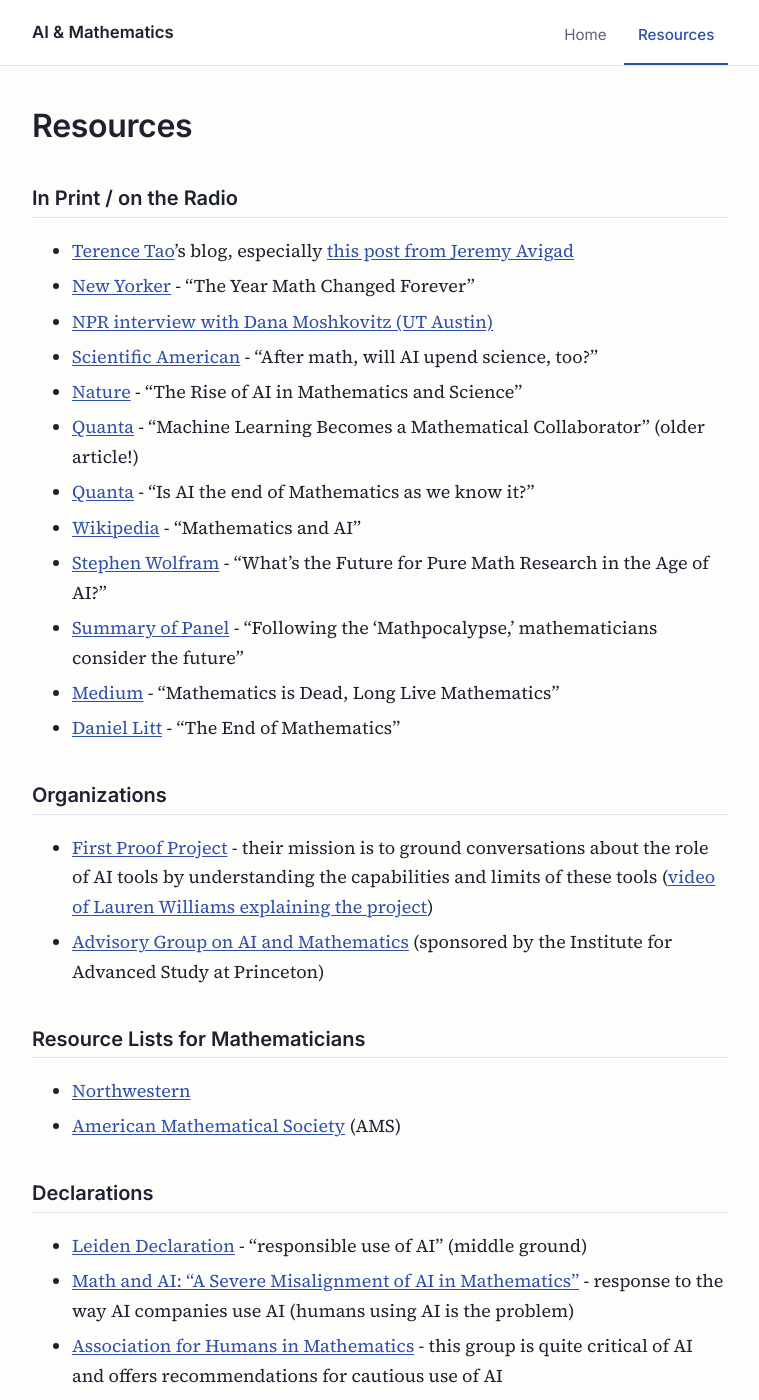
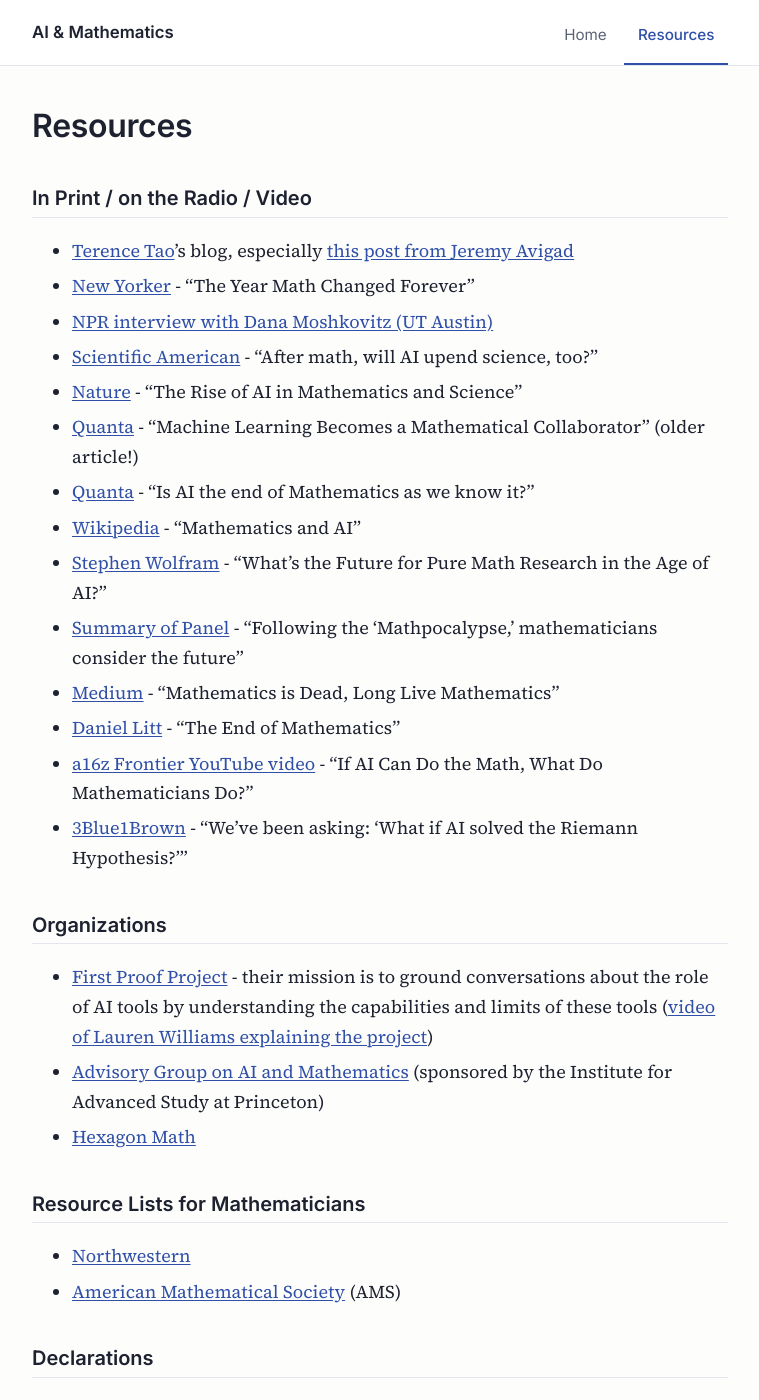
Before and after one commit to galen-dorp/resources, a Jekyll site: the page built from resources.md, in a window 1280 px wide and 1400 px high. Shown: the whole window, without its empty margins (260-1019 px from the left). Built offline with Jekyll 4.4.1, drawn with Linux system fonts in a browser that asks for light colours.

Commit message:
more resources

```diff
--- a/resources.md
+++ b/resources.md
@@ -6,7 +6,7 @@ permalink: /resources/
 
 # Resources
 
-## In Print / on the Radio
+## In Print / on the Radio / Video
 
 * [Terence Tao](https://terrytao.wordpress.com/)’s blog, especially [this post from Jeremy Avigad](https://terrytao.wordpress.com/2026/10/05/the-future-of-mathematics/)
 * [New Yorker](https://www.newyorker.com/magazine/2026/11/09/the-year-math-changed-forever) - “The Year Math Changed Forever”
@@ -20,11 +20,14 @@ permalink: /resources/
 * [Summary of Panel](https://news.mit.edu/2026/following-mathocalypse-mathematicians-consider-future-1120) - “Following the ‘Mathpocalypse,’ mathematicians consider the future”
 * [Medium](https://medium.com/@prescod/mathematics-is-dead-long-live-mathematics-99ab97687ba8) - “Mathematics is Dead, Long Live Mathematics”
 * [Daniel Litt](https://www.daniellitt.com/blog/2026/8/11/the-end-of-mathematics/) - “The End of Mathematics”
+* [a16z Frontier YouTube video](https://www.youtube.com/watch?v=KPIY2W4mphI) - “If AI Can Do the Math, What Do Mathematicians Do?”
+* [3Blue1Brown](https://www.youtube.com/watch?v=zqzk43bSdDI) - “We’ve been asking: ‘What if AI solved the Riemann Hypothesis?’”
 
 ## Organizations
 
 * [First Proof Project](https://1stproof.org/) - their mission is to ground conversations about the role of AI tools by understanding the capabilities and limits of these tools ([video of Lauren Williams explaining the project](https://www.youtube.com/watch?v=4RDv_g2NFf0))
 * [Advisory Group on AI and Mathematics](https://agmai.org/) (sponsored by the Institute for Advanced Study at Princeton)
+* [Hexagon Math](https://hexagonmath.org/)
 
 ## Resource Lists for Mathematicians
 
```
